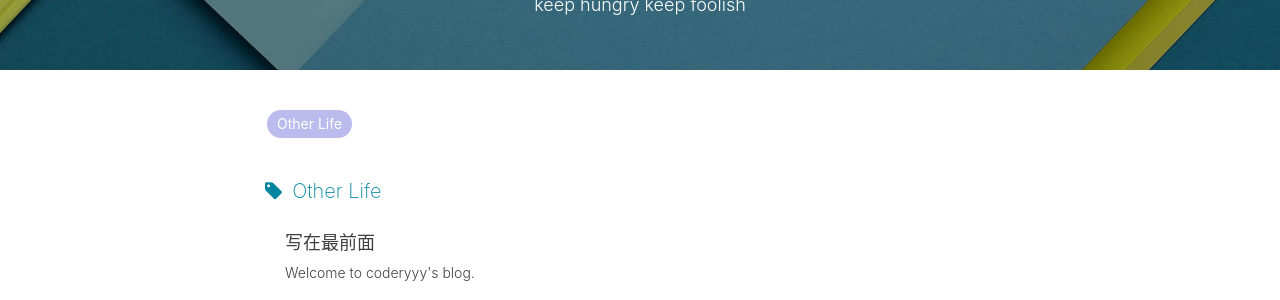
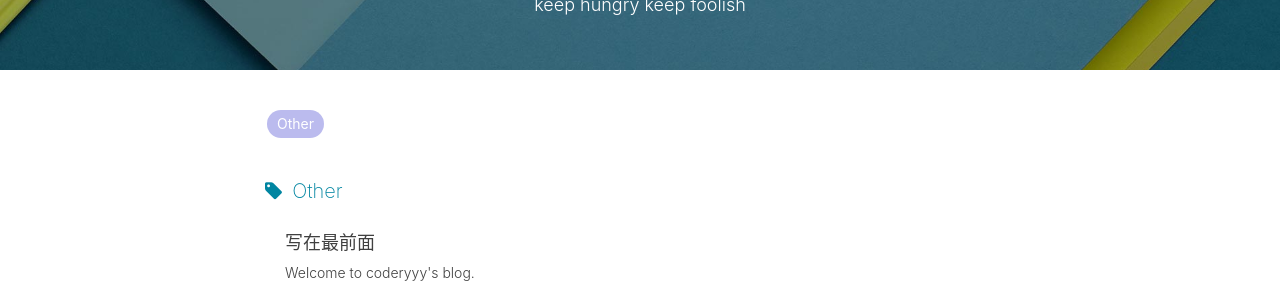
Before and after one commit to coderyyy/coderyyy.github.io, a Jekyll site: the page built from tags.html, in a window 1280 px wide. Shown: the part 158-458 px from the top of the page. Built offline with Jekyll 4.4.1, drawn with Linux system fonts in a browser that asks for light colours; nearby versions of some CDN libraries; comment, search, counter and statistics services are not loaded.

Commit message:
update tag.
Signed-off-by: zhaoyang <zhaoyang@qiyi.com>

```diff
--- a/_posts/2018-11-14-first-blog.md
+++ b/_posts/2018-11-14-first-blog.md
@@ -6,7 +6,7 @@ date:       2018-11-14 14:00:00
 author:     "coderyyy"
 header-img: "img/post-bg-2015.jpg"
 tags:
-    - Other Life
+    - Other
 ---
 
 ## 前言
```
